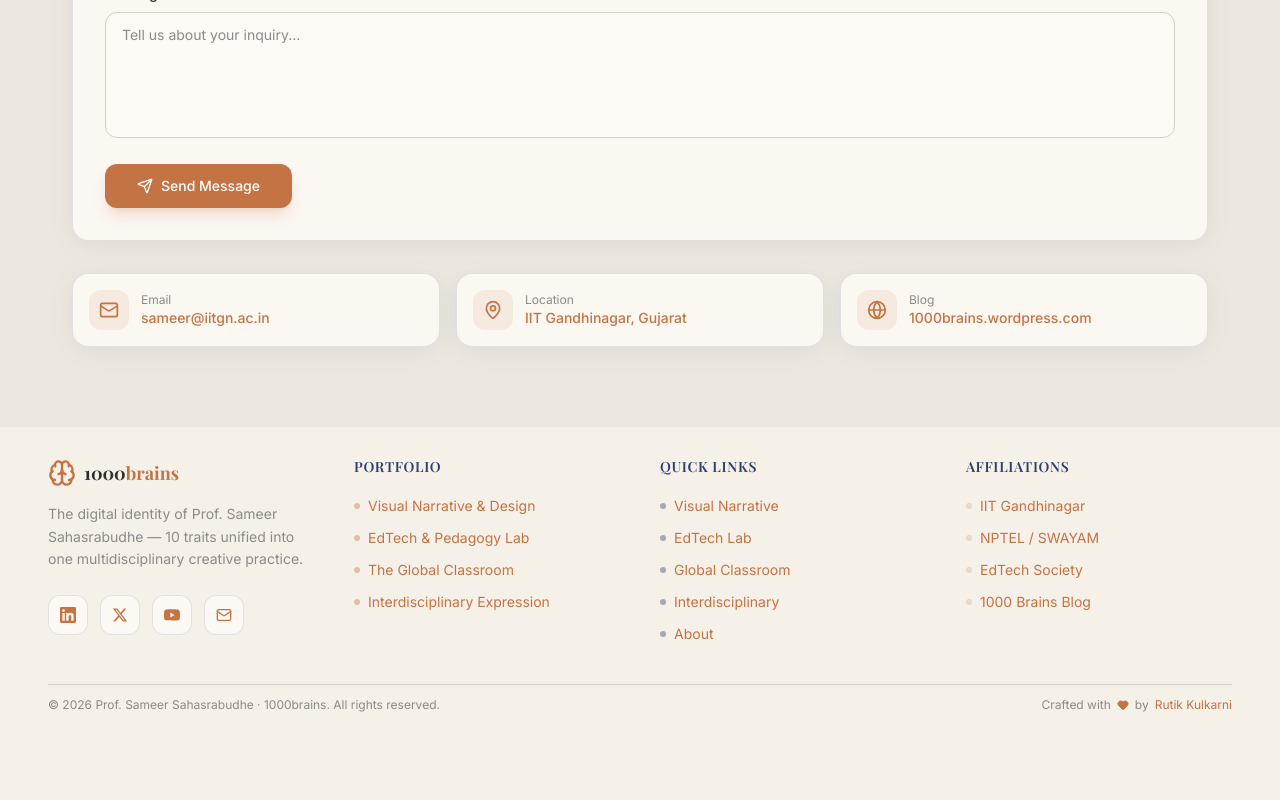
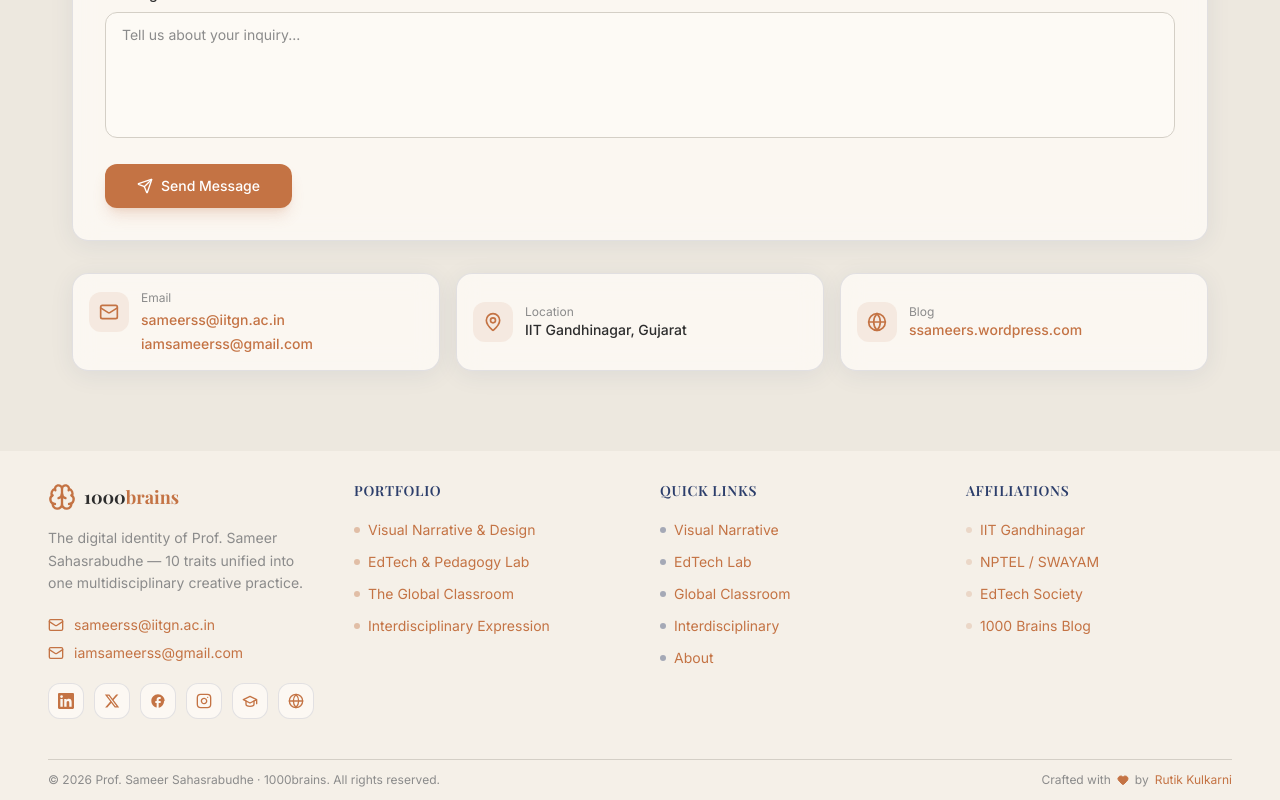
Before and after one commit to RutikKulkarni/1000brains, a Next.js app: page /about in a window 1280 px wide. Shown: the part 2542-3342 px from the top of the page. Before the commit the page ends 3267 px from the top, so only its background shows below. Built offline with nearby package versions, Linux system fonts and the light colour scheme.

Commit message:
feat: implement admin site settings management with API integration and update layout components

```diff
--- a/src/app/about/page.tsx
+++ b/src/app/about/page.tsx
@@ -354,27 +354,52 @@ export default function AboutPage() {
 
             {/* Social / Contact Info */}
             <div className="grid grid-cols-1 sm:grid-cols-3 gap-4 mt-8">
-              {[
-                { icon: Mail, label: "Email", value: "sameer@iitgn.ac.in", href: "mailto:sameer@iitgn.ac.in" },
-                { icon: MapPin, label: "Location", value: "IIT Gandhinagar, Gujarat", href: "#" },
-                { icon: Globe, label: "Blog", value: "1000brains.wordpress.com", href: "#" },
-              ].map(({ icon: Icon, label, value, href }) => (
+              {/* Email Card (shows both) */}
+              <div className="glass-card p-4 flex items-start gap-3">
+                <div className="w-10 h-10 rounded-xl bg-accent/10 flex items-center justify-center text-accent flex-shrink-0 mt-0.5">
+                  <Mail className="w-5 h-5" />
+                </div>
+                <div className="overflow-hidden w-full">
+                  <p className="text-xs text-muted font-body mb-1">Email</p>
+                  <a href="mailto:sameerss@iitgn.ac.in" className="block text-sm font-body font-medium hover:text-accent transition-colors truncate">
+                    sameerss@iitgn.ac.in
+                  </a>
+                  <a href="mailto:iamsameerss@gmail.com" className="block text-sm font-body font-medium hover:text-accent transition-colors truncate mt-1">
+                    iamsameerss@gmail.com
+                  </a>
+                </div>
+              </div>
+
+              {/* Location Card */}
+              <div className="glass-card p-4 flex items-center gap-3">
+                <div className="w-10 h-10 rounded-xl bg-accent/10 flex items-center justify-center text-accent flex-shrink-0">
+                  <MapPin className="w-5 h-5" />
+                </div>
+                <div className="overflow-hidden w-full">
+                  <p className="text-xs text-muted font-body">Location</p>
+                  <p className="text-sm font-body font-medium truncate">
+                    IIT Gandhinagar, Gujarat
+                  </p>
+                </div>
+              </div>
+
+              {/* Blog Card */}
               <a
-                  key={label}
-                  href={href}
+                href="https://ssameers.wordpress.com/?share=twitter&nb=1"
+                target="_blank"
+                rel="noopener noreferrer"
                 className="glass-card p-4 flex items-center gap-3 hover:border-accent/30 transition-colors"
               >
                 <div className="w-10 h-10 rounded-xl bg-accent/10 flex items-center justify-center text-accent flex-shrink-0">
-                    <Icon className="w-5 h-5" />
+                  <Globe className="w-5 h-5" />
                 </div>
-                  <div>
-                    <p className="text-xs text-muted font-body">{label}</p>
+                <div className="overflow-hidden w-full">
+                  <p className="text-xs text-muted font-body">Blog</p>
                   <p className="text-sm font-body font-medium truncate">
-                      {value}
+                    ssameers.wordpress.com
                   </p>
                 </div>
               </a>
-              ))}
             </div>
           </div>
         </section>
--- a/src/app/admin/settings/page.tsx
+++ b/src/app/admin/settings/page.tsx
@@ -8,7 +8,17 @@ interface SiteSettingsForm {
   tagline: string;
   profileImage: string;
   stats: { learners: number; blogVisits: number; yearsExperience: number; phdScholars: number };
-  socialLinks: { linkedin: string; twitter: string; youtube: string; blog: string; email: string };
+  socialLinks: {
+    linkedin: string;
+    twitter: string;
+    youtube: string;
+    blog: string;
+    email: string;
+    gmail: string;
+    facebook: string;
+    instagram: string;
+    scholar: string;
+  };
   cvUrl: string;
 }
 
@@ -18,7 +28,17 @@ export default function AdminSettingsPage() {
     tagline: "",
     profileImage: "",
     stats: { learners: 100000, blogVisits: 176181, yearsExperience: 25, phdScholars: 3 },
-    socialLinks: { linkedin: "", twitter: "", youtube: "", blog: "", email: "" },
+    socialLinks: {
+      linkedin: "",
+      twitter: "",
+      youtube: "",
+      blog: "",
+      email: "",
+      gmail: "",
+      facebook: "",
+      instagram: "",
+      scholar: "",
+    },
     cvUrl: "",
   });
   const [loading, setLoading] = useState(true);
@@ -118,10 +138,10 @@ export default function AdminSettingsPage() {
         {/* Social Links */}
         <div className="glass-card p-6 space-y-4">
           <h3 className="font-heading font-semibold">Social Links</h3>
-          {(["email", "linkedin", "twitter", "youtube", "blog"] as const).map((key) => (
+          {(["email", "gmail", "linkedin", "twitter", "facebook", "instagram", "scholar", "youtube", "blog"] as const).map((key) => (
             <div key={key}>
               <label className="block text-sm font-body font-medium mb-1 capitalize">{key}</label>
-              <input type="text" value={form.socialLinks[key]} onChange={(e) => setForm({ ...form, socialLinks: { ...form.socialLinks, [key]: e.target.value } })} className="w-full px-4 py-2.5 rounded-xl border border-[var(--border)] bg-[var(--surface)] font-body text-sm focus:outline-none focus:ring-2 focus:ring-accent/40 transition-all" placeholder={key === "email" ? "sameer@iitgn.ac.in" : "https://..."} />
+              <input type="text" value={form.socialLinks[key]} onChange={(e) => setForm({ ...form, socialLinks: { ...form.socialLinks, [key]: e.target.value } })} className="w-full px-4 py-2.5 rounded-xl border border-[var(--border)] bg-[var(--surface)] font-body text-sm focus:outline-none focus:ring-2 focus:ring-accent/40 transition-all" placeholder={key.includes("email") || key === "gmail" ? "sameer@example.com" : "https://..."} />
             </div>
           ))}
         </div>
--- a/src/app/api/settings/route.ts
+++ b/src/app/api/settings/route.ts
@@ -15,7 +15,16 @@ export async function GET() {
         tagline: "10 traits, 1 digital identity",
         profileImage: "",
         stats: { learners: 100000, blogVisits: 176181, yearsExperience: 25, phdScholars: 3 },
-        socialLinks: { email: "sameer@iitgn.ac.in" },
+        socialLinks: {
+          email: "sameerss@iitgn.ac.in",
+          gmail: "iamsameerss@gmail.com",
+          blog: "https://ssameers.wordpress.com/?share=twitter&nb=1",
+          twitter: "https://x.com/drsameerss",
+          facebook: "https://www.facebook.com/sameerss23",
+          instagram: "https://www.instagram.com/sameerss_insta/",
+          linkedin: "https://www.linkedin.com/in/sssameer/",
+          scholar: "https://scholar.google.com/citations?user=fEZp1N8AAAAJ&hl=en&authuser=1",
+        },
         cvUrl: "",
         phdScholars: [
           { name: "Adithi Iyer", institution: "IIT Gandhinagar" },
--- a/src/components/layout/Footer.tsx
+++ b/src/components/layout/Footer.tsx
@@ -18,19 +18,50 @@ function TwitterIcon({ className }: { className?: string }) {
   );
 }
 
-function YoutubeIcon({ className }: { className?: string }) {
+function FacebookIcon({ className }: { className?: string }) {
   return (
     <svg className={className} viewBox="0 0 24 24" fill="currentColor">
-      <path d="M23.498 6.186a3.016 3.016 0 0 0-2.122-2.136C19.505 3.545 12 3.545 12 3.545s-7.505 0-9.377.505A3.017 3.017 0 0 0 .502 6.186C0 8.07 0 12 0 12s0 3.93.502 5.814a3.016 3.016 0 0 0 2.122 2.136c1.871.505 9.376.505 9.376.505s7.505 0 9.377-.505a3.015 3.015 0 0 0 2.122-2.136C24 15.93 24 12 24 12s0-3.93-.502-5.814zM9.545 15.568V8.432L15.818 12l-6.273 3.568z" />
+      <path d="M22 12c0-5.52-4.48-10-10-10S2 6.48 2 12c0 4.84 3.44 8.87 8 9.8V15H8v-3h2V9.5C10 7.57 11.57 6 13.5 6H16v3h-2c-.55 0-1 .45-1 1V12h3v3h-3v6.95c4.56-.93 8-4.96 8-9.75z" />
+    </svg>
+  );
+}
+
+function InstagramIcon({ className }: { className?: string }) {
+  return (
+    <svg className={className} viewBox="0 0 24 24" fill="none" stroke="currentColor" strokeWidth="2" strokeLinecap="round" strokeLinejoin="round">
+      <rect x="2" y="2" width="20" height="20" rx="5" ry="5" />
+      <path d="M16 11.37A4 4 0 1 1 12.63 8 4 4 0 0 1 16 11.37z" />
+      <line x1="17.5" y1="6.5" x2="17.51" y2="6.5" />
+    </svg>
+  );
+}
+
+function GoogleScholarIcon({ className }: { className?: string }) {
+  return (
+    <svg className={className} viewBox="0 0 24 24" fill="none" stroke="currentColor" strokeWidth="2" strokeLinecap="round" strokeLinejoin="round">
+      <path d="M22 10v6M2 10l10-5 10 5-10 5z" />
+      <path d="M6 12v5c0 2 2 3 6 3s6-1 6-3v-5" />
+    </svg>
+  );
+}
+
+function GlobeIcon({ className }: { className?: string }) {
+  return (
+    <svg className={className} viewBox="0 0 24 24" fill="none" stroke="currentColor" strokeWidth="2" strokeLinecap="round" strokeLinejoin="round">
+      <circle cx="12" cy="12" r="10" />
+      <line x1="2" y1="12" x2="22" y2="12" />
+      <path d="M12 2a15.3 15.3 0 0 1 4 10 15.3 15.3 0 0 1-4 10 15.3 15.3 0 0 1-4-10 15.3 15.3 0 0 1 4-10z" />
     </svg>
   );
 }
 
 const socialLinks = [
-  { icon: LinkedinIcon, href: "#", label: "LinkedIn" },
-  { icon: TwitterIcon, href: "#", label: "Twitter" },
-  { icon: YoutubeIcon, href: "#", label: "YouTube" },
-  { icon: Mail, href: "mailto:sameer@example.com", label: "Email" },
+  { icon: LinkedinIcon, href: "https://www.linkedin.com/in/sssameer/", label: "LinkedIn" },
+  { icon: TwitterIcon, href: "https://x.com/drsameerss", label: "Twitter" },
+  { icon: FacebookIcon, href: "https://www.facebook.com/sameerss23", label: "Facebook" },
+  { icon: InstagramIcon, href: "https://www.instagram.com/sameerss_insta/", label: "Instagram" },
+  { icon: GoogleScholarIcon, href: "https://scholar.google.com/citations?user=fEZp1N8AAAAJ&hl=en&authuser=1", label: "Google Scholar" },
+  { icon: GlobeIcon, href: "https://ssameers.wordpress.com/?share=twitter&nb=1", label: "Blog" },
 ];
 
 export default function Footer() {
@@ -47,21 +78,33 @@ export default function Footer() {
                   1000<span className="text-accent">brains</span>
                 </span>
               </Link>
-              <p className="text-sm text-muted font-body leading-relaxed mb-6">
+              <p className="text-sm text-muted font-body leading-relaxed mb-5">
                 The digital identity of Prof. Sameer Sahasrabudhe — 10 traits
                 unified into one multidisciplinary creative practice.
               </p>
 
+              {/* Emails */}
+              <div className="mb-5 space-y-2 font-body text-sm text-muted">
+                <a href="mailto:sameerss@iitgn.ac.in" className="flex items-center gap-2.5 hover:text-accent transition-colors">
+                  <Mail className="w-4 h-4 text-accent flex-shrink-0" />
+                  <span className="truncate">sameerss@iitgn.ac.in</span>
+                </a>
+                <a href="mailto:iamsameerss@gmail.com" className="flex items-center gap-2.5 hover:text-accent transition-colors">
+                  <Mail className="w-4 h-4 text-accent flex-shrink-0" />
+                  <span className="truncate">iamsameerss@gmail.com</span>
+                </a>
+              </div>
+
               {/* Social Links */}
-              <div className="flex items-center gap-3">
+              <div className="flex flex-wrap items-center gap-2.5">
                 {socialLinks.map(({ icon: Icon, href, label }) => (
                   <a
                     key={label}
                     href={href}
-                    target={href.startsWith("mailto") ? undefined : "_blank"}
+                    target="_blank"
                     rel="noopener noreferrer"
                     aria-label={label}
-                    className="w-10 h-10 rounded-xl border border-[var(--card-border)] bg-[var(--card-bg)] flex items-center justify-center text-muted hover:text-accent hover:border-accent/30 hover:shadow-md transition-all duration-200 hover:scale-105"
+                    className="w-9 h-9 rounded-xl border border-[var(--card-border)] bg-[var(--card-bg)] flex items-center justify-center text-muted hover:text-accent hover:border-accent/30 hover:shadow-md transition-all duration-200 hover:scale-105"
                   >
                     <Icon className="w-4 h-4" />
                   </a>
--- a/src/models/SiteSettings.ts
+++ b/src/models/SiteSettings.ts
@@ -18,6 +18,10 @@ const SiteSettingsSchema = new Schema<ISiteSettings>(
       youtube: { type: String },
       blog: { type: String },
       email: { type: String, required: true },
+      gmail: { type: String },
+      facebook: { type: String },
+      instagram: { type: String },
+      scholar: { type: String },
     },
     cvUrl: { type: String, default: "" },
     phdScholars: [
--- a/src/types/index.ts
+++ b/src/types/index.ts
@@ -107,6 +107,10 @@ export interface ISiteSettings {
     youtube?: string;
     blog?: string;
     email: string;
+    gmail?: string;
+    facebook?: string;
+    instagram?: string;
+    scholar?: string;
   };
   cvUrl: string;
   phdScholars: Array<{
```
Lines whose indentation alone changed are shown as unchanged.
